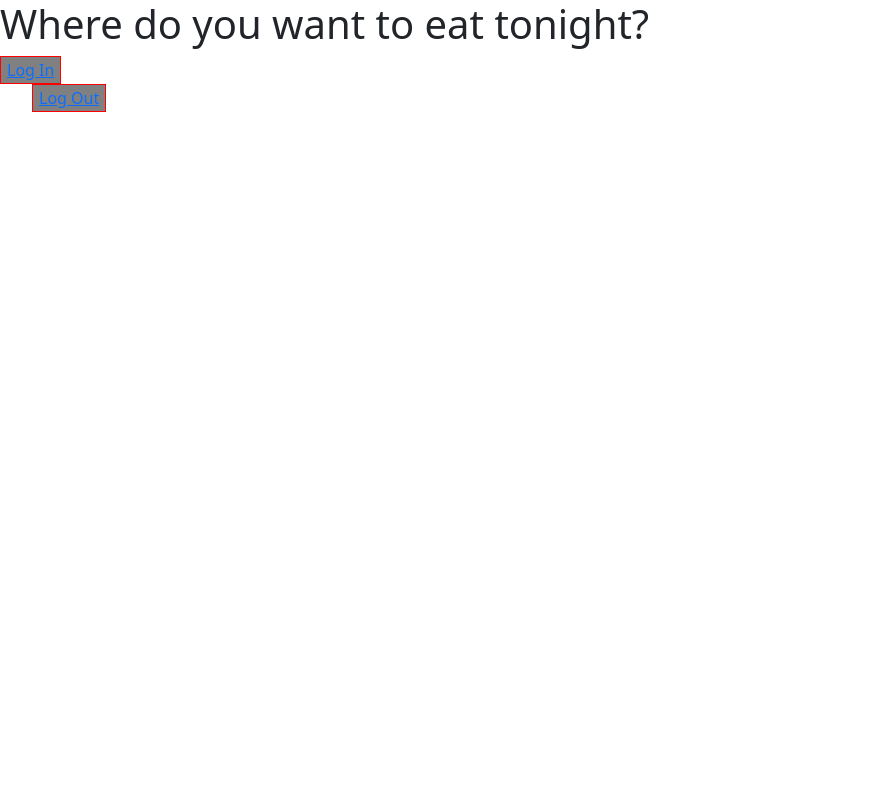
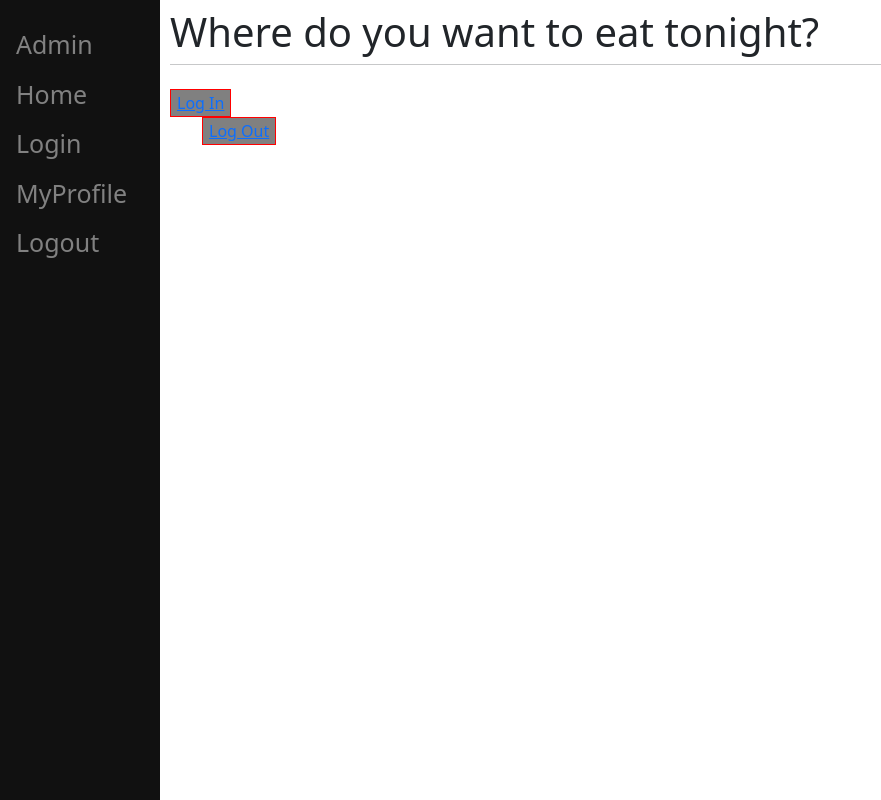
Before and after one commit to thomasknashville/TFR-CAPSTONE-Q4-Let-s-Eat-, a Django app: page / in a window 1280 px wide. Shown: the whole page, without its empty margins (0-881 px from the left). Run offline with Django 3.2, Linux system fonts and the light colour scheme; a user stored in the database is signed in; data that the repository does not hold is empty.

Commit message:
added temporary nav bar for development use

```diff
--- a/templates/index.html
+++ b/templates/index.html
@@ -1,28 +1,85 @@
-<!doctype html>
+<!DOCTYPE html>
 <html lang="en">
-    <meta charset="utf-8">
-    <meta name="viewport" content="width=device-width, initial-scale=1">
-    <link href="https://cdn.jsdelivr.net/npm/bootstrap@5.0.2/dist/css/bootstrap.min.css" rel="stylesheet" integrity="sha384-EVSTQN3/azprG1Anm3QDgpJLIm9Nao0Yz1ztcQTwFspd3yD65VohhpuuCOmLASjC" crossorigin="anonymous">
+  <head>
+    <style type="text/css">
+      .sidenav {
+      	height:100%;
+      	width:160px;
+      	position: fixed;
+      	z-index:1;
+      	top:0;
+      	left:0;
+      	background-color:#111;
+      	overflow-x: :hidden;
+      	padding-top:20px;
+      }
+
+                    .sidenav a {
+      	padding:6px 8px 6px 16px;
+      	text-decoration: none;
+      	font-size:25px;
+      	color: #818181;
+      	display:block;
+      }
+
+                    .sidenav a:hover{
+      	color:#f1f1f1;
+      }
+
+                    .main{
+      	margin-left:160px;
+      	padding: 0px 10px;
+      }
+    </style>
+    <meta charset="utf-8" />
+    <meta name="viewport" content="width=device-width, initial-scale=1" />
+    <link
+      href="https://cdn.jsdelivr.net/npm/bootstrap@5.0.2/dist/css/bootstrap.min.css"
+      rel="stylesheet"
+      integrity="sha384-EVSTQN3/azprG1Anm3QDgpJLIm9Nao0Yz1ztcQTwFspd3yD65VohhpuuCOmLASjC"
+      crossorigin="anonymous"
+    />
 
     <title>{% block title %}TFR CAPSTONE Q4{% endblock %}</title>
   </head>
   <body>
-    <div id="content", name="content", class="main">
+    <div class="sidenav">
+      <a href="/admin/">Admin</a>
+      <a href="/">Home</a>
+      <a href="/login/">Login</a>
+      <a href="/userdetail">MyProfile</a>
+      <a href="/logout/">Logout</a>
+    </div>
+    <div id="content" , name="content" , class="main">
       {% block content %}
-        <h1>Where do you want to eat tonight?</h1>
-    <button id="myBtn" style="border: 1px solid red; background-color: gray;"><a href="login/">Log In</a></button>
+      <h1 class="mt-2">Where do you want to eat tonight?</h1>
+      <hr class="mt-0 mb-4" />
+      <button id="myBtn" style="border: 1px solid red; background-color: gray"><a href="login/">Log In</a></button>
       <ul>
         {% for restaurant in restaurants %}
-            <li><a href="/restaurant/{{restaurant.id}}/">{{restaurant.name}}</a>
+        <li>
+          <a href="/restaurant/{{restaurant.id}}/">{{restaurant.name}}</a>
           <br />
         </li>
         {% endfor %}
-    <button id="myBtn" style="border: 1px solid red; background-color: gray;"><a href="logout/">Log Out</a></button>
+        <button id="myBtn" style="border: 1px solid red; background-color: gray"><a href="logout/">Log Out</a></button>
       </ul>
       {% endblock %}
     </div>
-    <script src="https://cdn.jsdelivr.net/npm/bootstrap@5.0.2/dist/js/bootstrap.bundle.min.js" integrity="sha384-MrcW6ZMFYlzcLA8Nl+NtUVF0sA7MsXsP1UyJoMp4YLEuNSfAP+JcXn/tWtIaxVXM" crossorigin="anonymous"></script>
-    <script src="https://cdn.jsdelivr.net/npm/@popperjs/core@2.9.2/dist/umd/popper.min.js" integrity="sha384-IQsoLXl5PILFhosVNubq5LC7Qb9DXgDA9i+tQ8Zj3iwWAwPtgFTxbJ8NT4GN1R8p" crossorigin="anonymous"></script>
-    <script src="https://cdn.jsdelivr.net/npm/bootstrap@5.0.2/dist/js/bootstrap.min.js" integrity="sha384-cVKIPhGWiC2Al4u+LWgxfKTRIcfu0JTxR+EQDz/bgldoEyl4H0zUF0QKbrJ0EcQF" crossorigin="anonymous"></script>
+    <script
+      src="https://cdn.jsdelivr.net/npm/bootstrap@5.0.2/dist/js/bootstrap.bundle.min.js"
+      integrity="sha384-MrcW6ZMFYlzcLA8Nl+NtUVF0sA7MsXsP1UyJoMp4YLEuNSfAP+JcXn/tWtIaxVXM"
+      crossorigin="anonymous"
+    ></script>
+    <script
+      src="https://cdn.jsdelivr.net/npm/@popperjs/core@2.9.2/dist/umd/popper.min.js"
+      integrity="sha384-IQsoLXl5PILFhosVNubq5LC7Qb9DXgDA9i+tQ8Zj3iwWAwPtgFTxbJ8NT4GN1R8p"
+      crossorigin="anonymous"
+    ></script>
+    <script
+      src="https://cdn.jsdelivr.net/npm/bootstrap@5.0.2/dist/js/bootstrap.min.js"
+      integrity="sha384-cVKIPhGWiC2Al4u+LWgxfKTRIcfu0JTxR+EQDz/bgldoEyl4H0zUF0QKbrJ0EcQF"
+      crossorigin="anonymous"
+    ></script>
   </body>
 </html>
```
Lines whose indentation alone changed are shown as unchanged.
